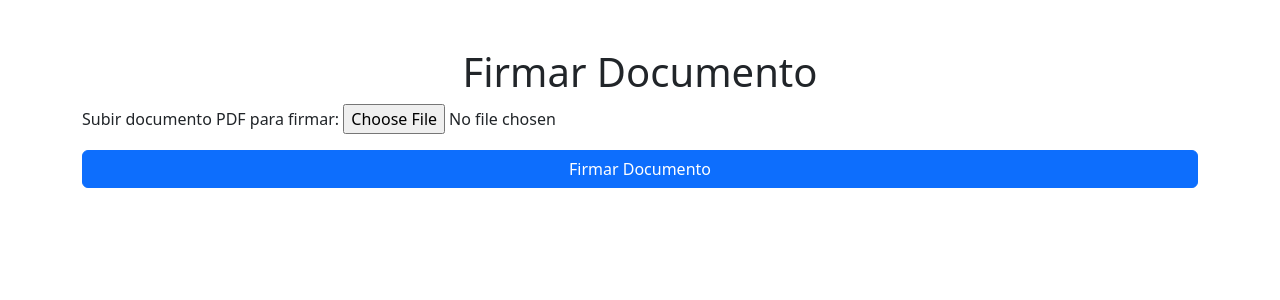
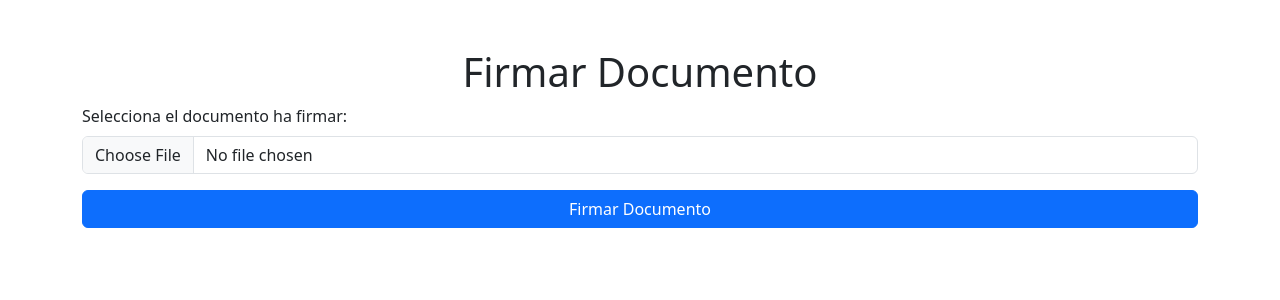
Before and after one commit to edgonza12/Open-Sign, a Django app: page /accounts/sign-document/ in a window 1280 px wide. Shown: the part 56-356 px from the top of the page. Run offline with Django 5.2, Linux system fonts and the light colour scheme; a user stored in the database is signed in; some libraries are stand-ins or nearby versions.

Commit message:
Cambios de Forma
Se realizaron cambios de forma en subir documentos entre otras mejoras

```diff
--- a/opensign/accounts/forms.py
+++ b/opensign/accounts/forms.py
@@ -9,7 +9,7 @@ class DocumentVerificationForm(forms.Form):
     document_file = forms.FileField(label="Subir documento para verificar")
 
 class DocumentUploadForm(forms.Form):
-    document_file = forms.FileField(label="Subir documento PDF para firmar")
+    document_file = forms.FileField(label="Subir documento para firmar")
 
 class RegistroForm(UserCreationForm):
     class Meta:
@@ -32,16 +32,29 @@ class AssignProfileForm(forms.Form):
         widget=forms.Select(attrs={'class': 'form-control'})
     )
     role = forms.ModelChoiceField(
-        queryset=Group.objects.all(),  # Cambia aquí para obtener instancias de Group
+        queryset=UserProfile.objects.values_list('role', flat=True).distinct(),
         label="Perfil",
         widget=forms.Select(attrs={'class': 'form-control'})
     )
 
+    def __init__(self, *args, **kwargs):
+        super(AssignProfileForm, self).__init__(*args, **kwargs)
+        self.fields['user'].widget.attrs.update({'placeholder': 'Selecciona un usuario'})
+        self.fields['role'].widget.attrs.update({'placeholder': 'Selecciona un perfil'})
+
     def assign_profile(self):
         user = self.cleaned_data['user']
-        role = self.cleaned_data['role']  # Esto será una instancia de Group
+        role = self.cleaned_data['role']
 
-        # Obtener o crear el perfil de usuario
+        # Verifica si el usuario ya tiene un perfil
         user_profile, created = UserProfile.objects.get_or_create(user=user)
-        user_profile.role = role  # Asignar la instancia de Group
+        user_profile.role = role  # Asigna el rol
         user_profile.save()
+
+    def clean(self):
+        cleaned_data = super().clean()
+        user = cleaned_data.get('user')
+        role = cleaned_data.get('role')
+
+        if UserProfile.objects.filter(user=user, role=role).exists():
+            raise ValidationError("Este usuario ya tiene el perfil asignado.")
--- a/opensign/accounts/templates/accounts/login.html
+++ b/opensign/accounts/templates/accounts/login.html
@@ -10,7 +10,7 @@
 <body class="d-flex align-items-center justify-content-center vh-100 bg-light">
 
     <div class="card shadow p-4" style="width: 100%; max-width: 400px;">
-        <h2 class="text-center mb-4">OpenSign</h2>
+        <h2 class="text-center mb-4">Open Sign</h2>
         <form id="loginForm">
             <div class="mb-3">
                 <label for="username" class="form-label">Nombre de usuario</label>
--- a/opensign/accounts/templates/accounts/sign_document.html
+++ b/opensign/accounts/templates/accounts/sign_document.html
@@ -7,8 +7,11 @@
     <form method="POST" enctype="multipart/form-data">
         {% csrf_token %}
         <div class="mb-3">
-            {{ form.document_file.label_tag }}
-            {{ form.document_file }}
+
+            <label for="document_file" class="form-label">Selecciona el documento ha firmar: </label>
+            <input type="file" class="form-control" id="document_file" name="document_file" required>
+            <!-- {{ form.document_file.label_tag }}
+            {{ form.document_file }} -->
         </div>
         <button type="submit" class="btn btn-primary w-100">Firmar Documento</button>
     </form>
```
Also changed, not shown: opensign/db.sqlite3, 1 other file.
